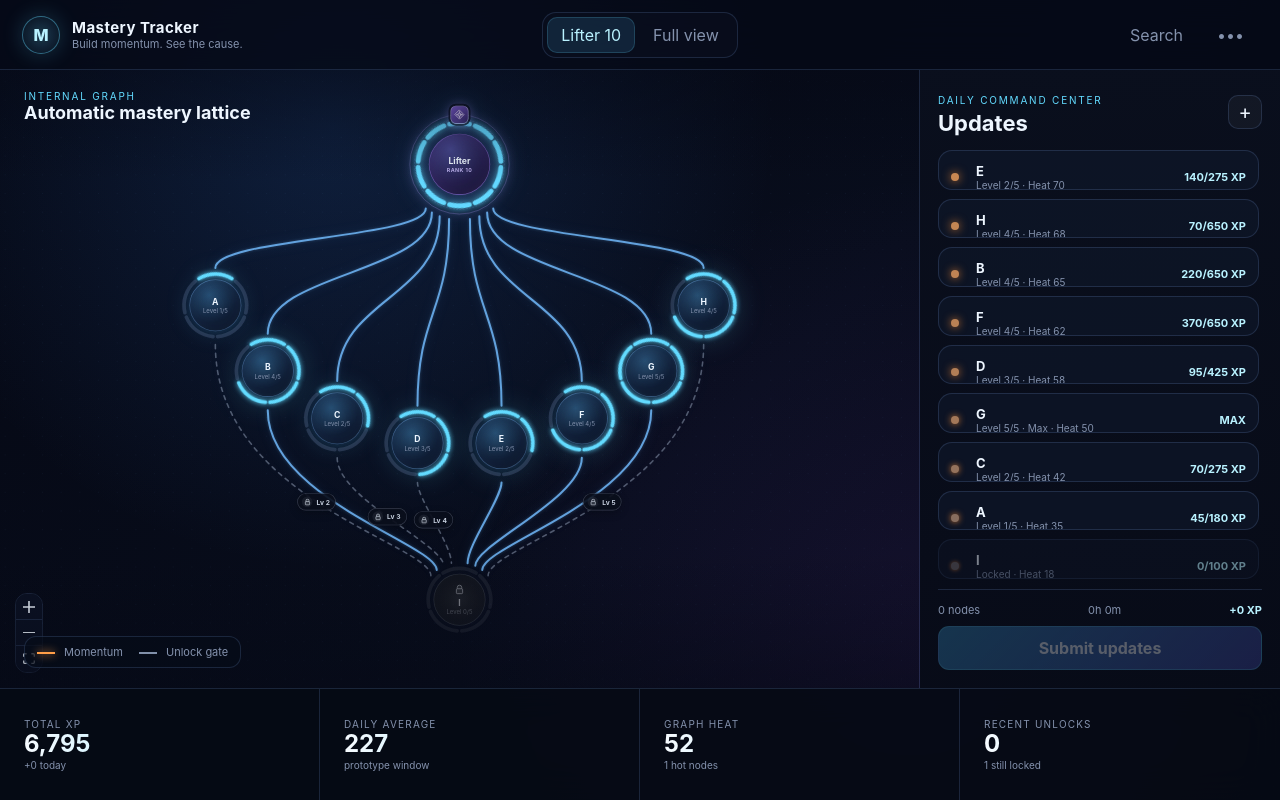
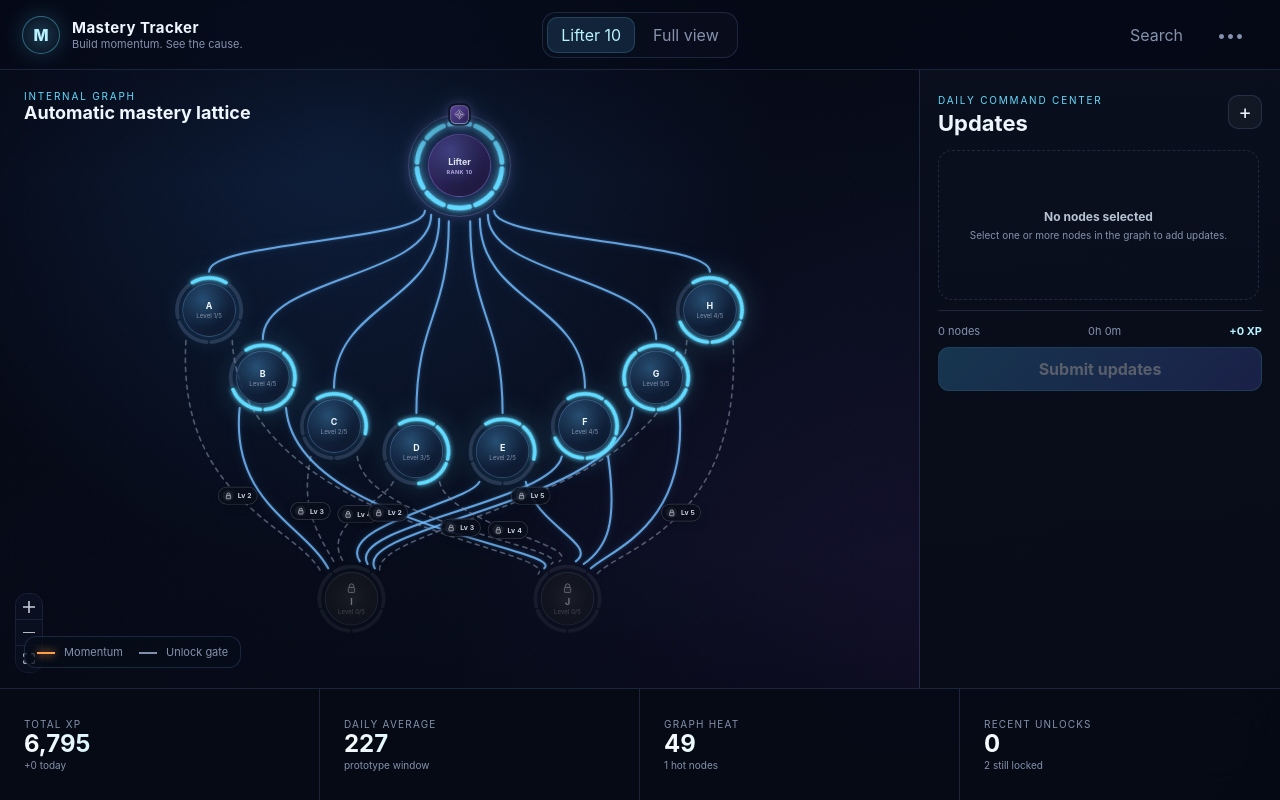
Before and after one commit to JudeaDumont/mastery-tracker, a React (Vite) app in the folder src/renderer/: page / in a window 1280 px wide. Built offline with nearby package versions, Linux system fonts and the light colour scheme.

Commit message:
add new skill node and links: introduce "J" skill, update gates, implement dynamic fan-in curves, enhance node selection logic and empty state visuals

```diff
--- a/src/renderer/src/assets/main.css
+++ b/src/renderer/src/assets/main.css
@@ -444,3 +444,48 @@ button { color: inherit; }
 .created-banner strong { color: #a5f6cb; font-size: 11px; }
 .created-banner span { color: var(--muted); font-size: 9px; }
 .node-list--paused, .submit-zone--paused { opacity: .28; pointer-events: none; }
+
+.node-list-empty {
+  min-height: 150px;
+  display: grid;
+  place-content: center;
+  gap: 5px;
+  padding: 24px;
+  text-align: center;
+  border: 1px dashed rgba(124, 151, 194, .2);
+  border-radius: 14px;
+  background: rgba(12, 18, 34, .28);
+}
+.node-list-empty strong { color: rgba(221, 233, 250, .82); font-size: 12px; }
+.node-list-empty span { color: var(--muted); font-size: 10px; }
+
+/* Selected root nodes in the Updates pane */
+.update-row--root {
+  border-color: rgba(169, 135, 255, .42);
+  background: linear-gradient(135deg, rgba(52, 38, 91, .52), rgba(20, 31, 55, .52));
+}
+.update-row--root .update-row__header {
+  grid-template-columns: 18px 1fr auto;
+}
+.root-row-mark {
+  width: 16px;
+  height: 16px;
+  display: grid;
+  place-items: center;
+  border-radius: 5px;
+  border: 1px solid rgba(213, 195, 255, .55);
+  background: rgba(129, 91, 211, .28);
+  box-shadow: 0 0 10px rgba(150, 111, 238, .24);
+  transform: rotate(45deg);
+}
+.root-row-mark span {
+  width: 6px;
+  height: 6px;
+  border: 1px solid rgba(237, 229, 255, .86);
+  transform: rotate(45deg);
+}
+.row-xp--root {
+  color: rgba(205, 185, 255, .92);
+  font-size: 9px;
+  letter-spacing: .12em;
+}
--- a/src/renderer/src/layout.ts
+++ b/src/renderer/src/layout.ts
@@ -67,7 +67,9 @@ export function graphLayout({ roots, skills, links, preview }: LayoutInput): Rec
           const fallback = distributedAngle(index, sorted.length)
           const angle =
             parentAngles.length > 1
-              ? clamp(circularMean(parentAngles), radians(15), radians(165))
+              ? sorted.length > 1
+                ? convergenceAngle(index, sorted.length, radius)
+                : clamp(circularMean(parentAngles), radians(15), radians(165))
               : fallback
           const nodeCenter = {
             x: center.x + Math.cos(angle) * radius,
@@ -141,6 +143,19 @@ function distributedAngle(index: number, count: number): number {
   return START_ANGLE + ((END_ANGLE - START_ANGLE) * index) / (count - 1)
 }
 
+function convergenceAngle(index: number, count: number, radius: number): number {
+  if (count <= 1) return Math.PI / 2
+
+  const spacingRatio = Math.min(1, (NODE_SIZE + NODE_CLEARANCE) / (2 * radius))
+  const minimumStep = 2 * Math.asin(spacingRatio)
+  const spread = Math.min(
+    radians(70),
+    Math.max(radians(28), minimumStep * (count - 1))
+  )
+
+  return Math.PI / 2 + spread / 2 - (spread * index) / (count - 1)
+}
+
 function circularMean(angles: number[]): number {
   const x = angles.reduce((sum, angle) => sum + Math.cos(angle), 0)
   const y = angles.reduce((sum, angle) => sum + Math.sin(angle), 0)
--- a/src/renderer/src/store.ts
+++ b/src/renderer/src/store.ts
@@ -119,6 +119,25 @@ const initialSkills: Skill[] = [
       { nodeId: 'g', level: 5 },
       { nodeId: 'h', level: 5 }
     ]
+  },
+  {
+    id: 'j',
+    rootId: 'lifter',
+    title: 'J',
+    xp: 0,
+    maxLevel: 5,
+    levelXpRequirements,
+    heat: 24,
+    gates: [
+      { nodeId: 'a', level: 2 },
+      { nodeId: 'b', level: 3 },
+      { nodeId: 'c', level: 3 },
+      { nodeId: 'd', level: 4 },
+      { nodeId: 'e', level: 2 },
+      { nodeId: 'f', level: 4 },
+      { nodeId: 'g', level: 5 },
+      { nodeId: 'h', level: 5 }
+    ]
   }
 ]
 
@@ -138,7 +157,15 @@ const initialLinks: Link[] = [
   { id: 'e-i', from: 'e', to: 'i' },
   { id: 'f-i', from: 'f', to: 'i' },
   { id: 'g-i', from: 'g', to: 'i' },
-  { id: 'h-i', from: 'h', to: 'i' }
+  { id: 'h-i', from: 'h', to: 'i' },
+  { id: 'a-j', from: 'a', to: 'j' },
+  { id: 'b-j', from: 'b', to: 'j' },
+  { id: 'c-j', from: 'c', to: 'j' },
+  { id: 'd-j', from: 'd', to: 'j' },
+  { id: 'e-j', from: 'e', to: 'j' },
+  { id: 'f-j', from: 'f', to: 'j' },
+  { id: 'g-j', from: 'g', to: 'j' },
+  { id: 'h-j', from: 'h', to: 'j' }
 ]
 
 function draftFor(skills: Skill[]): Record<SkillId, DraftUpdate> {
@@ -263,6 +290,7 @@ export const useMastery = create<MasteryStore>((set, get) => ({
     set({
       skills,
       draft: draftFor(skills),
+      pickedIds: [],
       history: [...before.history, ...entries],
       todayXp: before.todayXp + totalXp,
       lastResult: { totalXp, updatedNodes, levelUps, unlocked }
@@ -270,11 +298,25 @@ export const useMastery = create<MasteryStore>((set, get) => ({
   },
 
   togglePicked: (id) =>
-    set((state) => ({
-      pickedIds: state.pickedIds.includes(id)
+    set((state) => {
+      const picked = state.pickedIds.includes(id)
+      const pickedIds = picked
         ? state.pickedIds.filter((pickedId) => pickedId !== id)
         : [...state.pickedIds, id]
-    })),
+      const skill = state.skills.find((candidate) => candidate.id === id)
+
+      if (!skill) return { pickedIds }
+
+      const selected = !picked && !isLocked(skill, state.skills) && !isMaxLevel(skill)
+
+      return {
+        pickedIds,
+        draft: {
+          ...state.draft,
+          [id]: { ...state.draft[id], selected }
+        }
+      }
+    }),
 
   beginCreate: () =>
     set((state) => ({
@@ -371,7 +413,7 @@ export const useMastery = create<MasteryStore>((set, get) => ({
       links,
       draft: {
         ...state.draft,
-        [id]: { selected: false, minutes: 60, effort: 'moderate', note: '' }
+        [id]: { selected: true, minutes: 60, effort: 'moderate', note: '' }
       },
       create: null,
       pickedIds: [id],
--- a/src/renderer/src/ui/Graph.tsx
+++ b/src/renderer/src/ui/Graph.tsx
@@ -166,7 +166,7 @@ export function Graph(): ReactElement {
         gateLevel,
         targetGeometry(link.to, positions, roots),
         gateUnmet,
-        rootSourceGeometry(link.from, positions, roots),
+        sourceGeometry(link.from, positions, roots),
         fanRoutes.get(link.id)
       )
     })
@@ -179,7 +179,7 @@ export function Graph(): ReactElement {
         undefined,
         targetGeometry(link.to, positions, roots),
         false,
-        rootSourceGeometry(link.from, positions, roots),
+        sourceGeometry(link.from, positions, roots),
         fanRoutes.get(link.id)
       )
     )
@@ -253,6 +253,7 @@ function MasteryEdge({
   const renderedTargetY = targetCenterY - Math.sin(targetAngle) * targetRadius
   const fanSourceRailY = Number(data?.fanSourceRailY)
   const fanTargetRailY = Number(data?.fanTargetRailY)
+  const fanCurveDirection = Number(data?.fanCurveDirection ?? 0)
   const useFanRoute = Number.isFinite(fanSourceRailY) && Number.isFinite(fanTargetRailY)
   const defaultPath = getBezierPath({
     sourceX: renderedSourceX,
@@ -269,7 +270,8 @@ function MasteryEdge({
         renderedTargetX,
         renderedTargetY,
         fanSourceRailY,
-        fanTargetRailY
+        fanTargetRailY,
+        fanCurveDirection
       )
     : undefined
   const path = fanCurve?.path ?? defaultPath[0]
@@ -329,6 +331,7 @@ interface EndpointGeometry {
 interface FanRoute {
   sourceRailY: number
   targetRailY: number
+  curveDirection: number
 }
 
 function edgeFor(
@@ -360,6 +363,7 @@ function edgeFor(
       targetRadius: geometry?.radius,
       fanSourceRailY: fanRoute?.sourceRailY,
       fanTargetRailY: fanRoute?.targetRailY,
+      fanCurveDirection: fanRoute?.curveDirection,
       gateLevel,
       showGateBadge: targetLocked && Boolean(gateLevel)
     }
@@ -384,18 +388,21 @@ function smoothFanInCurve(
   targetX: number,
   targetY: number,
   sourceRailY: number,
-  targetRailY: number
+  targetRailY: number,
+  curveDirection: number
 ): CubicCurve {
   const control1Y = Math.max(sourceY + 24, sourceRailY)
   const control2Y = Math.min(targetY - 24, targetRailY)
+  const control1X = sourceX + curveDirection * 14
+  const control2X = targetX + curveDirection * 34
 
   return {
-    path: `M ${sourceX} ${sourceY} C ${sourceX} ${control1Y}, ${targetX} ${control2Y}, ${targetX} ${targetY}`,
+    path: `M ${sourceX} ${sourceY} C ${control1X} ${control1Y}, ${control2X} ${control2Y}, ${targetX} ${targetY}`,
     sourceX,
     sourceY,
-    control1X: sourceX,
+    control1X,
     control1Y,
-    control2X: targetX,
+    control2X,
     control2Y,
     targetX,
     targetY
@@ -423,7 +430,7 @@ function cubicPoint(curve: CubicCurve, progress: number): { x: number; y: number
   }
 }
 
-// Shared control bands preserve left-to-right ordering without introducing hard rails.
+// Each convergence target gets its own vertical transition band and mirrored curve bias.
 function fanInRoutes(
   links: Link[],
   positions: Record<NodeId, { x: number; y: number }>,
@@ -436,9 +443,13 @@ function fanInRoutes(
     incoming.set(link.to, [...(incoming.get(link.to) ?? []), link])
   })
 
-  incoming.forEach((group, targetId) => {
-    if (group.length <= 1) return
+  const convergenceTargets = Array.from(incoming.entries())
+    .filter(([, group]) => group.length > 1)
+    .sort(([leftId], [rightId]) =>
+      (positions[leftId]?.x ?? 0) - (positions[rightId]?.x ?? 0)
+    )
 
+  convergenceTargets.forEach(([targetId, group], targetIndex) => {
     const targetPosition = positions[targetId]
     if (!targetPosition) return
 
@@ -454,19 +465,18 @@ function fanInRoutes(
 
     const lowestSourceBottom = Math.max(...sourceBottoms)
     const availableGap = targetTop - lowestSourceBottom
-    const minimumRailSeparation = 36
-    const edgePadding = Math.max(10, Math.min(28, availableGap * 0.22))
-    let sourceRailY = lowestSourceBottom + edgePadding
-    let targetRailY = targetTop - edgePadding
-
-    if (targetRailY - sourceRailY < minimumRailSeparation) {
-      const midpoint = (lowestSourceBottom + targetTop) / 2
-      sourceRailY = midpoint - minimumRailSeparation / 2
-      targetRailY = midpoint + minimumRailSeparation / 2
-    }
+    const targetCount = convergenceTargets.length
+    const bandProgress =
+      targetCount <= 1 ? 0.5 : 0.34 + (0.32 * targetIndex) / (targetCount - 1)
+    const bandCenter = lowestSourceBottom + availableGap * bandProgress
+    const railSeparation = Math.max(34, Math.min(64, availableGap * 0.16))
+    const sourceRailY = bandCenter - railSeparation / 2
+    const targetRailY = bandCenter + railSeparation / 2
+    const curveDirection =
+      targetCount <= 1 ? 0 : targetIndex < (targetCount - 1) / 2 ? -1 : 1
 
     group.forEach((link) => {
-      result.set(link.id, { sourceRailY, targetRailY })
+      result.set(link.id, { sourceRailY, targetRailY, curveDirection })
     })
   })
 
@@ -477,23 +487,23 @@ function nodeSize(id: NodeId, roots: Root[]): number {
   return roots.some((root) => root.id === id) ? 130 : 112
 }
 
-function rootSourceGeometry(
+function sourceGeometry(
   id: NodeId,
   positions: Record<NodeId, { x: number; y: number }>,
   roots: Root[]
 ): EndpointGeometry | undefined {
   const position = positions[id]
+  if (!position) return undefined
+
   const isRoot = roots.some((root) => root.id === id)
-  if (!position || !isRoot) return undefined
-
-  const size = 130
+  const size = isRoot ? 130 : 112
   const halfSize = size / 2
-  const outerHandleOffset = size * 0.4
+  const radius = isRoot ? Math.hypot(size * 0.4, halfSize) : halfSize
 
   return {
     centerX: position.x + halfSize,
     centerY: position.y + halfSize,
-    radius: Math.hypot(outerHandleOffset, halfSize)
+    radius
   }
 }
 
--- a/src/renderer/src/ui/Updates.tsx
+++ b/src/renderer/src/ui/Updates.tsx
@@ -14,10 +14,12 @@ const effortLabels: Record<Effort, string> = {
 }
 
 export function Updates(): ReactElement {
+  const roots = useMastery((state) => state.roots)
   const skills = useMastery((state) => state.skills)
   const draft = useMastery((state) => state.draft)
+  const pickedIds = useMastery((state) => state.pickedIds)
   const create = useMastery((state) => state.create)
-  const toggle = useMastery((state) => state.toggle)
+  const togglePicked = useMastery((state) => state.togglePicked)
   const edit = useMastery((state) => state.edit)
   const submit = useMastery((state) => state.submit)
   const beginCreate = useMastery((state) => state.beginCreate)
@@ -25,12 +27,15 @@ export function Updates(): ReactElement {
   const lastCreated = useMastery((state) => state.lastCreated)
 
   const ordered = useMemo(() => [...skills].sort((a, b) => b.heat - a.heat), [skills])
-  const selected = ordered.filter((skill) => draft[skill.id]?.selected)
-  const totalProjectedXp = selected.reduce(
+  const selectedRoots = roots.filter((root) => pickedIds.includes(root.id))
+  const selectedSkills = ordered.filter((skill) => pickedIds.includes(skill.id))
+  const selectedCount = selectedRoots.length + selectedSkills.length
+  const updatable = selectedSkills.filter((skill) => draft[skill.id]?.selected)
+  const totalProjectedXp = updatable.reduce(
     (sum, skill) => sum + projectedXp(draft[skill.id], skill),
     0
   )
-  const totalMinutes = selected.reduce((sum, skill) => sum + draft[skill.id].minutes, 0)
+  const totalMinutes = updatable.reduce((sum, skill) => sum + draft[skill.id].minutes, 0)
 
   return (
     <aside className="updates-panel">
@@ -60,7 +65,49 @@ export function Updates(): ReactElement {
       )}
 
       <div className={`node-list ${create ? 'node-list--paused' : ''}`}>
-        {ordered.map((skill) => {
+        {selectedCount === 0 && !create && (
+          <div className="node-list-empty">
+            <strong>No nodes selected</strong>
+            <span>Select one or more nodes in the graph to add updates.</span>
+          </div>
+        )}
+
+        {selectedRoots.map((root) => {
+          const rootSkills = skills.filter((skill) => skill.rootId === root.id)
+          const rank = Math.min(
+            10,
+            rootSkills.reduce((sum, skill) => sum + levelFor(skill), 0)
+          )
+          const heat =
+            rootSkills.length > 0
+              ? Math.round(
+                  rootSkills.reduce((sum, skill) => sum + skill.heat, 0) / rootSkills.length
+                )
+              : 0
+
+          return (
+            <section key={root.id} className="update-row update-row--selected update-row--root">
+              <button
+                className="update-row__header"
+                type="button"
+                disabled={Boolean(create)}
+                title="Remove from updates"
+                onClick={() => togglePicked(root.id)}
+              >
+                <span className="root-row-mark" aria-hidden="true">
+                  <span />
+                </span>
+                <span className="update-title">
+                  <strong>{root.title}</strong>
+                  <small>Rank {rank} · {rootSkills.length} connected nodes · Heat {heat}</small>
+                </span>
+                <span className="row-xp row-xp--root">ROOT</span>
+              </button>
+            </section>
+          )
+        })}
+
+        {selectedSkills.map((skill) => {
           const update = draft[skill.id]
           const locked = isLocked(skill, skills)
           const progress = levelProgressFor(skill)
@@ -69,13 +116,14 @@ export function Updates(): ReactElement {
           return (
             <section
               key={skill.id}
-              className={`update-row ${update?.selected ? 'update-row--selected' : ''} ${locked ? 'update-row--locked' : ''} ${maxed ? 'update-row--maxed' : ''}`}
+              className={`update-row update-row--selected ${locked ? 'update-row--locked' : ''} ${maxed ? 'update-row--maxed' : ''}`}
             >
               <button
                 className="update-row__header"
                 type="button"
-                disabled={locked || maxed || Boolean(create)}
-                onClick={() => toggle(skill.id)}
+                disabled={Boolean(create)}
+                title="Remove from updates"
+                onClick={() => togglePicked(skill.id)}
               >
                 <span className="heat-dot" style={{ '--row-heat': skill.heat / 100 } as React.CSSProperties} />
                 <span className="update-title">
@@ -97,7 +145,7 @@ export function Updates(): ReactElement {
                 </span>
               </button>
 
-              {update?.selected && !create && (
+              {update?.selected && !locked && !maxed && !create && (
                 <div className="update-fields">
                   <label>
                     Duration
@@ -161,14 +209,14 @@ export function Updates(): ReactElement {
         )}
 
         <div className="submit-summary">
-          <span>{selected.length} nodes</span>
+          <span>{updatable.length} nodes</span>
           <span>{Math.floor(totalMinutes / 60)}h {totalMinutes % 60}m</span>
           <strong>+{totalProjectedXp} XP</strong>
         </div>
         <button
           className="submit-button"
           type="button"
-          disabled={selected.length === 0 || Boolean(create)}
+          disabled={updatable.length === 0 || totalProjectedXp <= 0 || Boolean(create)}
           onClick={submit}
         >
           Submit updates
```
